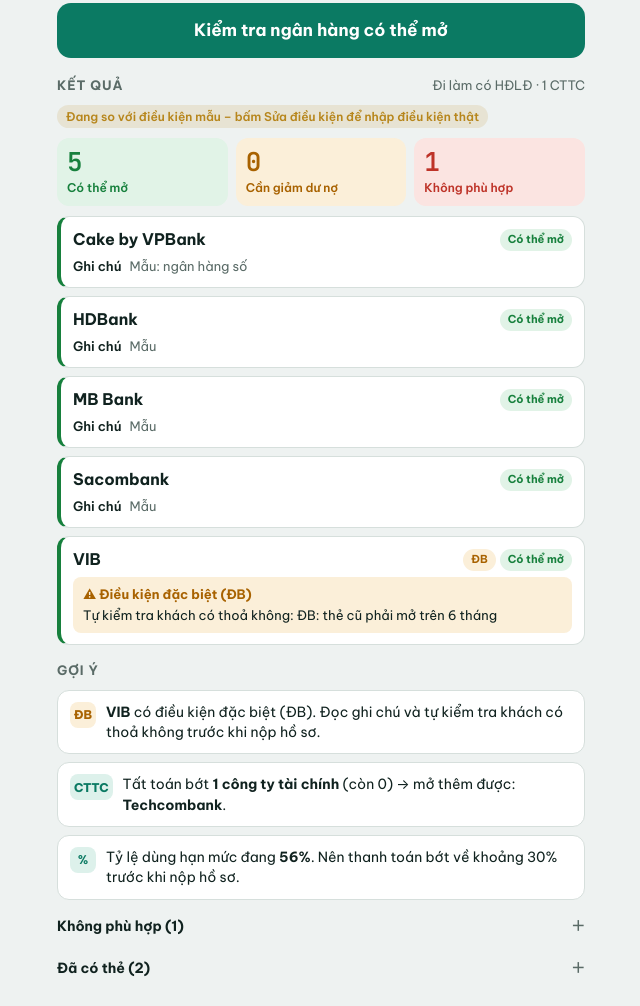
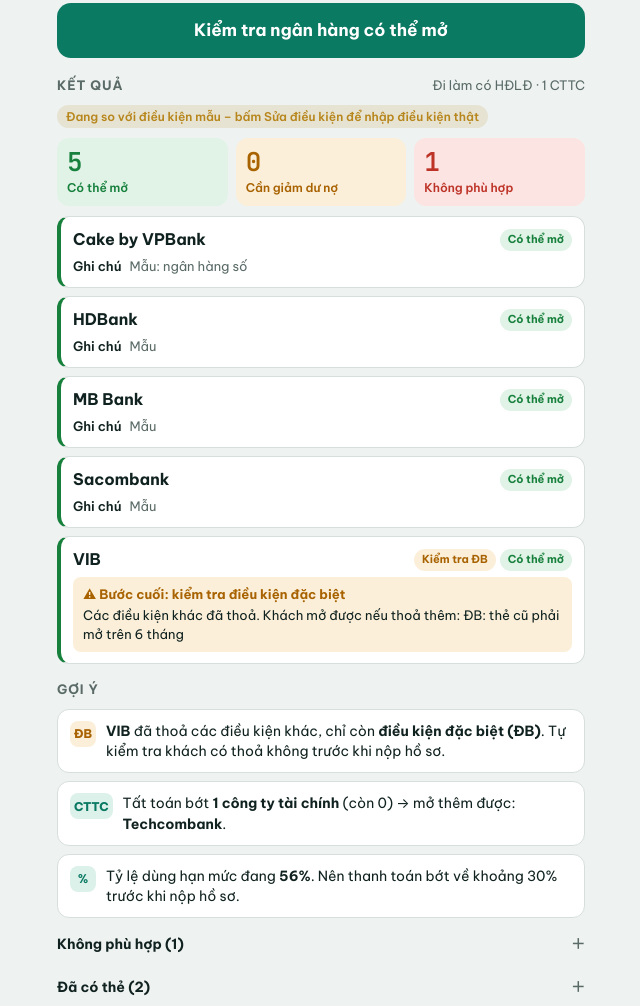
Before and after one commit to maingocson/kiem-tra-mo-the, a plain HTML site: page index.html in a window 1280 px wide. Shown: the part 1109-2115 px from the top of the page, without its empty margins (319-959 px from the left). Drawn offline with Linux system fonts and the light colour scheme.

Commit message:
Kiểm tra điều kiện đặc biệt (ĐB) ở bước cuối
Chỉ nhắc ĐB khi ngân hàng đã thoả mọi điều kiện khác; ngân hàng không
thoả thì không hiện ĐB. Ngân hàng cần kiểm tra ĐB xếp sau nhóm Có thể mở.

Co-Authored-By: Claude Opus 5.5 <noreply@anthropic.com>

```diff
--- a/index.html
+++ b/index.html
@@ -663,20 +663,25 @@ function gained(base,alt,strict){return alt.list.filter((x,i)=>{const b=base.lis
 function runCheck(scroll){
   const base=evaluate(cust),s=base.s;
   const ord={ok:0,warn:1,bad:2,own:3};
-  const sorted=[...base.list].sort((a,b)=>ord[a.status]-ord[b.status]||a.rule.name.localeCompare(b.rule.name));
+  const dbLast=x=>x.status==="ok"&&x.rule.special?1:0;
+  const sorted=[...base.list].sort((a,b)=>ord[a.status]-ord[b.status]||dbLast(a)-dbLast(b)||a.rule.name.localeCompare(b.rule.name));
   const n=k=>base.list.filter(x=>x.status===k).length;
   const card=x=>{
     const chip={ok:"Có thể mở",warn:"Cần giảm dư nợ",bad:"Không phù hợp",own:"Đã có thẻ"}[x.status];
     const r=x.rule,items=[...x.fails,...x.warns];
-    return `<div class="rcard ${x.status}"><div class="rhead"><b>${esc(r.name)}</b><span class="chips">${r.special&&x.status!=="own"?`<span class="chip warn">ĐB</span>`:""}<span class="chip ${x.status}">${chip}</span></span></div>
+    /* ĐB chỉ xét ở bước cuối: khi mọi điều kiện khác đã thoả */
+    const db=r.special&&x.status==="ok";
+    const extra=db?`<div class="db"><b>⚠ Bước cuối: kiểm tra điều kiện đặc biệt</b><span>Các điều kiện khác đã thoả. Khách mở được nếu thoả thêm: ${esc(r.note)}</span></div>`
+      :(x.status==="own"||r.special)?"":condHtml(r);
+    return `<div class="rcard ${x.status}"><div class="rhead"><b>${esc(r.name)}</b><span class="chips">${db?`<span class="chip warn">Kiểm tra ĐB</span>`:""}<span class="chip ${x.status}">${chip}</span></span></div>
       ${items.length?`<ul class="why">${items.map(t=>`<li>${esc(t)}</li>`).join("")}</ul>`:""}
-      ${x.status==="own"?"":condHtml(r)}</div>`;
+      ${extra}</div>`;
   };
   const good=sorted.filter(passes),bad=sorted.filter(x=>x.status==="bad"),own=sorted.filter(x=>x.status==="own");
 
   const tips=[];
-  const sp=good.filter(x=>x.rule.special).map(x=>x.rule.name);
-  if(sp.length)tips.push(["ĐB","w",`<b>${esc(sp.join(", "))}</b> có điều kiện đặc biệt (ĐB). Đọc ghi chú và tự kiểm tra khách có thoả không trước khi nộp hồ sơ.`]);
+  const sp=good.filter(x=>x.status==="ok"&&x.rule.special).map(x=>x.rule.name);
+  if(sp.length)tips.push(["ĐB","w",`<b>${esc(sp.join(", "))}</b> đã thoả các điều kiện khác, chỉ còn <b>điều kiện đặc biệt (ĐB)</b>. Tự kiểm tra khách có thoả không trước khi nộp hồ sơ.`]);
   if(cust.badDebt)tips.push(["!","w","Khách đang có <b>nợ quá hạn</b>. Cần tất toán và chờ CIC cập nhật trước khi nộp hồ sơ."]);
   if(cust.finCos>0){
     let found=false;
```
Also changed, not shown: 1 other file.
